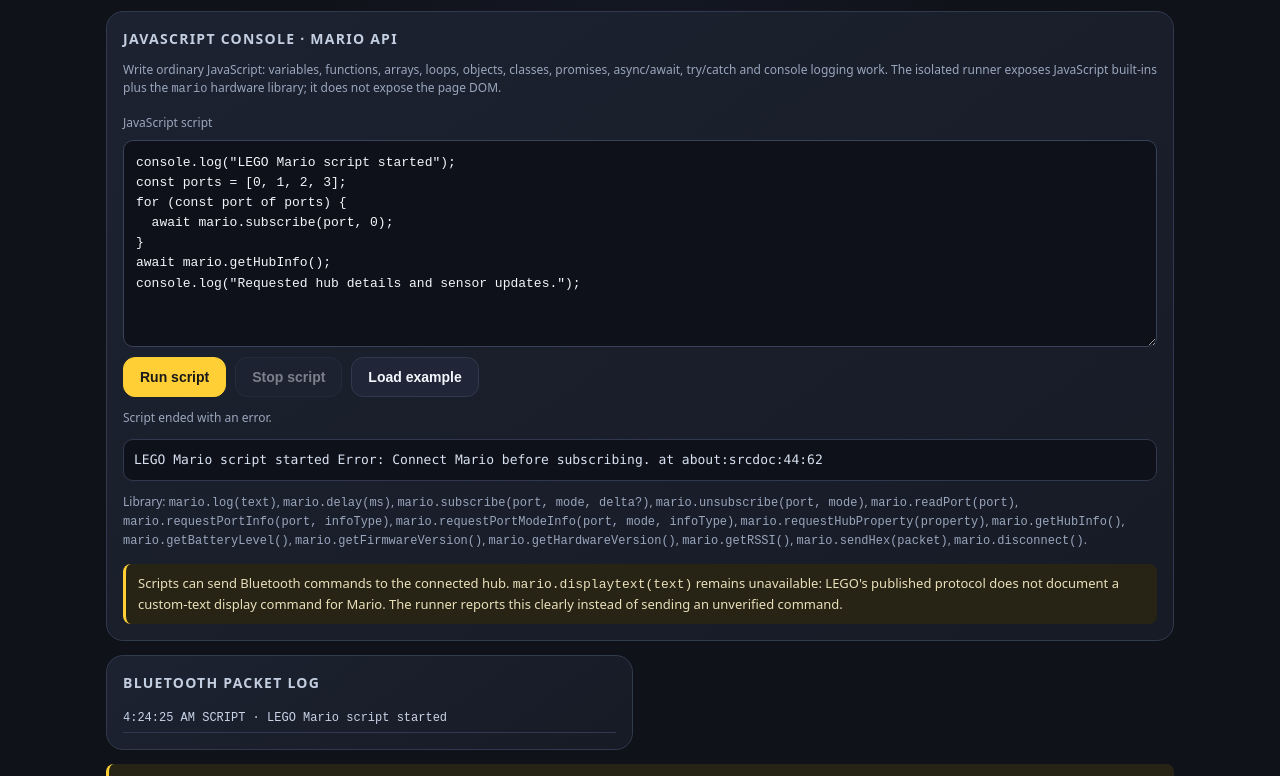
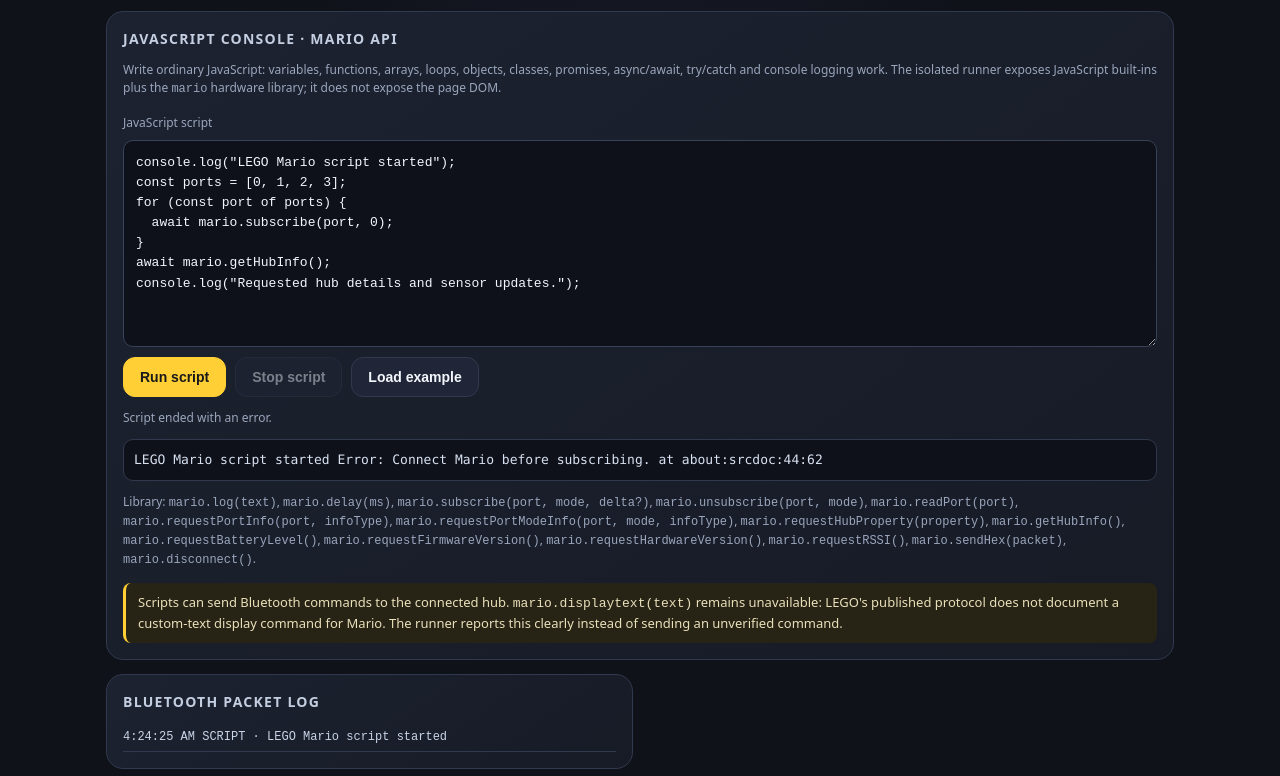
Before and after one commit to CubeHub-studio/LEGO-Mario-Monitor, a plain HTML site: page index.html in a window 1280 px wide. Both pictures are taken after a click on the button "Run script". Shown: the part 1420-2196 px from the top of the page. Drawn offline with Linux system fonts and the light colour scheme.

Commit message:
Clarify hub property methods are requests

```diff
--- a/index.html
+++ b/index.html
@@ -70,7 +70,7 @@ console.log("Requested hub details and sensor updates.");
       <div class="actions"><button class="primary" id="runScript">Run script</button><button id="stopScript" disabled>Stop script</button><button id="exampleScript">Load example</button></div>
       <p class="muted" id="scriptStatus" aria-live="polite">Ready. Connect Mario before using Bluetooth commands.</p>
       <div class="readout" id="scriptOutput" aria-live="polite">Script output will appear here.</div>
-      <p class="muted">Library: <code>mario.log(text)</code>, <code>mario.delay(ms)</code>, <code>mario.subscribe(port, mode, delta?)</code>, <code>mario.unsubscribe(port, mode)</code>, <code>mario.readPort(port)</code>, <code>mario.requestPortInfo(port, infoType)</code>, <code>mario.requestPortModeInfo(port, mode, infoType)</code>, <code>mario.requestHubProperty(property)</code>, <code>mario.getHubInfo()</code>, <code>mario.getBatteryLevel()</code>, <code>mario.getFirmwareVersion()</code>, <code>mario.getHardwareVersion()</code>, <code>mario.getRSSI()</code>, <code>mario.sendHex(packet)</code>, <code>mario.disconnect()</code>.</p>
+      <p class="muted">Library: <code>mario.log(text)</code>, <code>mario.delay(ms)</code>, <code>mario.subscribe(port, mode, delta?)</code>, <code>mario.unsubscribe(port, mode)</code>, <code>mario.readPort(port)</code>, <code>mario.requestPortInfo(port, infoType)</code>, <code>mario.requestPortModeInfo(port, mode, infoType)</code>, <code>mario.requestHubProperty(property)</code>, <code>mario.getHubInfo()</code>, <code>mario.requestBatteryLevel()</code>, <code>mario.requestFirmwareVersion()</code>, <code>mario.requestHardwareVersion()</code>, <code>mario.requestRSSI()</code>, <code>mario.sendHex(packet)</code>, <code>mario.disconnect()</code>.</p>
       <div class="warning">Scripts can send Bluetooth commands to the connected hub. <code>mario.displaytext(text)</code> remains unavailable: LEGO's published protocol does not document a custom-text display command for Mario. The runner reports this clearly instead of sending an unverified command.</div>
     </article>
     <article class="card"><h2>Bluetooth packet log</h2><div class="log" id="log"><div class="muted">Packets will appear here after connecting.</div></div></article>
@@ -359,10 +359,10 @@ console.log("Requested hub details and sensor updates.");
           requestPortModeInfo: (port, mode, infoType = 0) => call("requestPortModeInfo", port, mode, infoType),
           requestHubProperty: property => call("requestHubProperty", property),
           getHubInfo: () => call("getHubInfo"),
-          getBatteryLevel: () => call("requestHubProperty", 6),
-          getFirmwareVersion: () => call("requestHubProperty", 3),
-          getHardwareVersion: () => call("requestHubProperty", 4),
-          getRSSI: () => call("requestHubProperty", 5),
+          requestBatteryLevel: () => call("requestHubProperty", 6),
+          requestFirmwareVersion: () => call("requestHubProperty", 3),
+          requestHardwareVersion: () => call("requestHubProperty", 4),
+          requestRSSI: () => call("requestHubProperty", 5),
           disconnect: () => call("disconnect"),
           displaytext: text => call("displaytext", text)
         });
```
